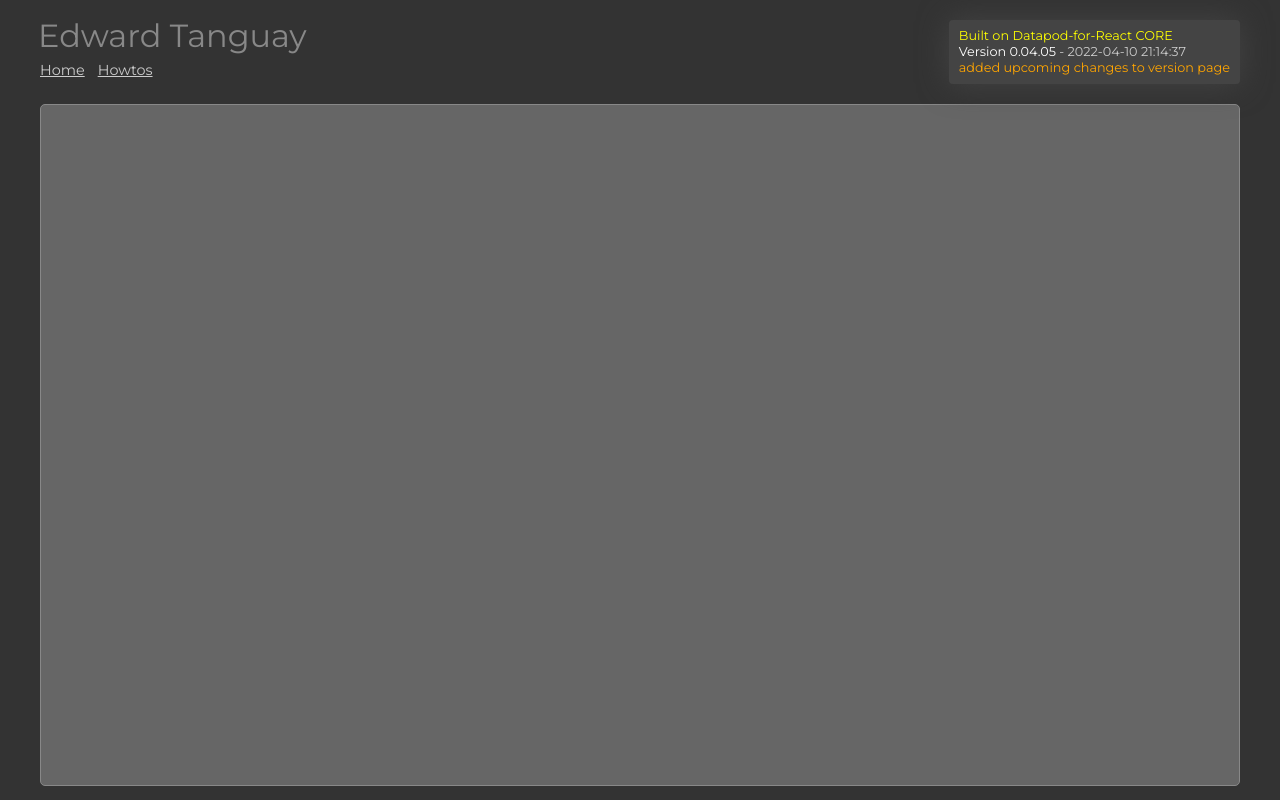
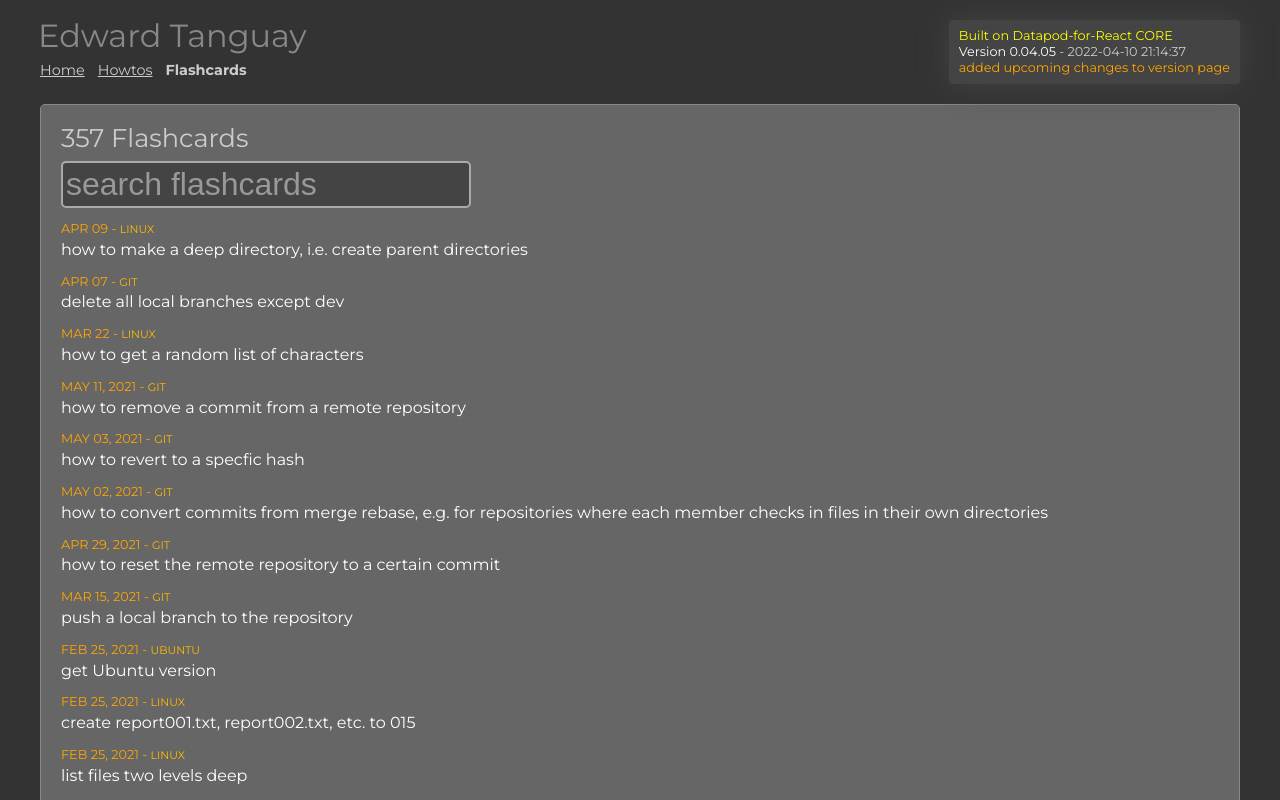
Before and after one commit to edwardtanguay/dpodreactcore, a React (Create React App) app: page /flashcards in a window 1280 px wide. Shown: the top 800 px of the page. Built offline with nearby package versions, Linux system fonts and the light colour scheme.

Commit message:
flashcard base in

```diff
--- a/src/custom/pages/PageFlashcards.tsx
+++ b/src/custom/pages/PageFlashcards.tsx
@@ -90,6 +90,7 @@ function PageFlashcards(props: IItemPageProps) {
 					searchText={searchText}
 					displaySearchResults={displaySearchResults}
 					items={items}
+					itemTypePluralTextNotation="flashcards"
 				/>
 
 				<Flashcards
--- a/src/custom/pages/PageHowtos.tsx
+++ b/src/custom/pages/PageHowtos.tsx
@@ -90,11 +90,20 @@ function PageHowtos(props: IItemPageProps) {
 					searchText={searchText}
 					displaySearchResults={displaySearchResults}
 					items={items}
+					itemTypePluralTextNotation="howtos"
 				/>
 
-				<Howtos items={items} displayOneItem={displayOneItem} searchText={searchText}/>
+				<Howtos
+					items={items}
+					displayOneItem={displayOneItem}
+					searchText={searchText}
+				/>
 
-				<Howto items={items} getCurrentItem={getCurrentItem} convertBodyToBodyParsed={convertBodyToBodyParsed}/>
+				<Howto
+					items={items}
+					getCurrentItem={getCurrentItem}
+					convertBodyToBodyParsed={convertBodyToBodyParsed}
+				/>
 			</div>
 
 			<ItemPageHelmet
--- a/src/custom/pages/itemPages/ItemPageHeader.tsx
+++ b/src/custom/pages/itemPages/ItemPageHeader.tsx
@@ -11,7 +11,7 @@ export const ItemPageHeader = (props: IProps) => {
 	return (
 		<>
 			{items.length > 1 && searchText === '' && (
-				<h2 className="title">{items.length} Howtos</h2>
+				<h2 className="title">{items.length} {itemTypePluralTitleNotation}</h2>
 			)}
 			{items.length === 1 && searchText === '' && (
 				<h2 className="title oneOfMany">
--- a/src/custom/pages/itemPages/ItemPageSearch.tsx
+++ b/src/custom/pages/itemPages/ItemPageSearch.tsx
@@ -3,10 +3,17 @@ interface IProps {
 	searchText: string;
 	displaySearchResults: any;
 	items: any[];
+	itemTypePluralTextNotation: string;
 }
 
 export const ItemPageSearch = (props: IProps) => {
-	const { refSearchText, searchText, displaySearchResults,items } = props;
+	const {
+		refSearchText,
+		searchText,
+		displaySearchResults,
+		items,
+		itemTypePluralTextNotation,
+	} = props;
 
 	return (
 		<>
@@ -15,7 +22,7 @@ export const ItemPageSearch = (props: IProps) => {
 					<div className="searchRow">
 						<input
 							id="mainSearch"
-							placeholder="search howtos"
+							placeholder={'search ' + itemTypePluralTextNotation}
 							ref={refSearchText}
 							type="text"
 							value={searchText}
--- a/src/system/config.ts
+++ b/src/system/config.ts
@@ -5,9 +5,9 @@ export const getBackendPort = () => {
 }
 
 export const getSiteMode = () => {
-	// return 'live';
-	const siteMode = process.env.REACT_APP_SITEMODE ? process.env.REACT_APP_SITEMODE : 'production';
-	return siteMode;
+	return 'live';
+	// const siteMode = process.env.REACT_APP_SITEMODE ? process.env.REACT_APP_SITEMODE : 'production';
+	// return siteMode;
 }
 
 export const getApplicationPath = () => {
--- a/src/system/data/json/itemTypes/itemType_pages.json
+++ b/src/system/data/json/itemTypes/itemType_pages.json
@@ -314,7 +314,7 @@
 		"title": "Flashcards",
 		"description": "",
 		"kind": "custom",
-		"environment": "frontendBackend",
+		"environment": "frontendOnly",
 		"accessGroups": "loggedInUsers, loggedOutUsers",
 		"displayOrder": 30,
 		"extras": "",
@@ -328,7 +328,7 @@
 		"title": "Site Versions",
 		"description": "",
 		"kind": "custom",
-		"environment": "hide",
+		"environment": "frontendBackend",
 		"accessGroups": "loggedInUsers, loggedOutUseres",
 		"displayOrder": 20,
 		"extras": "",
```
